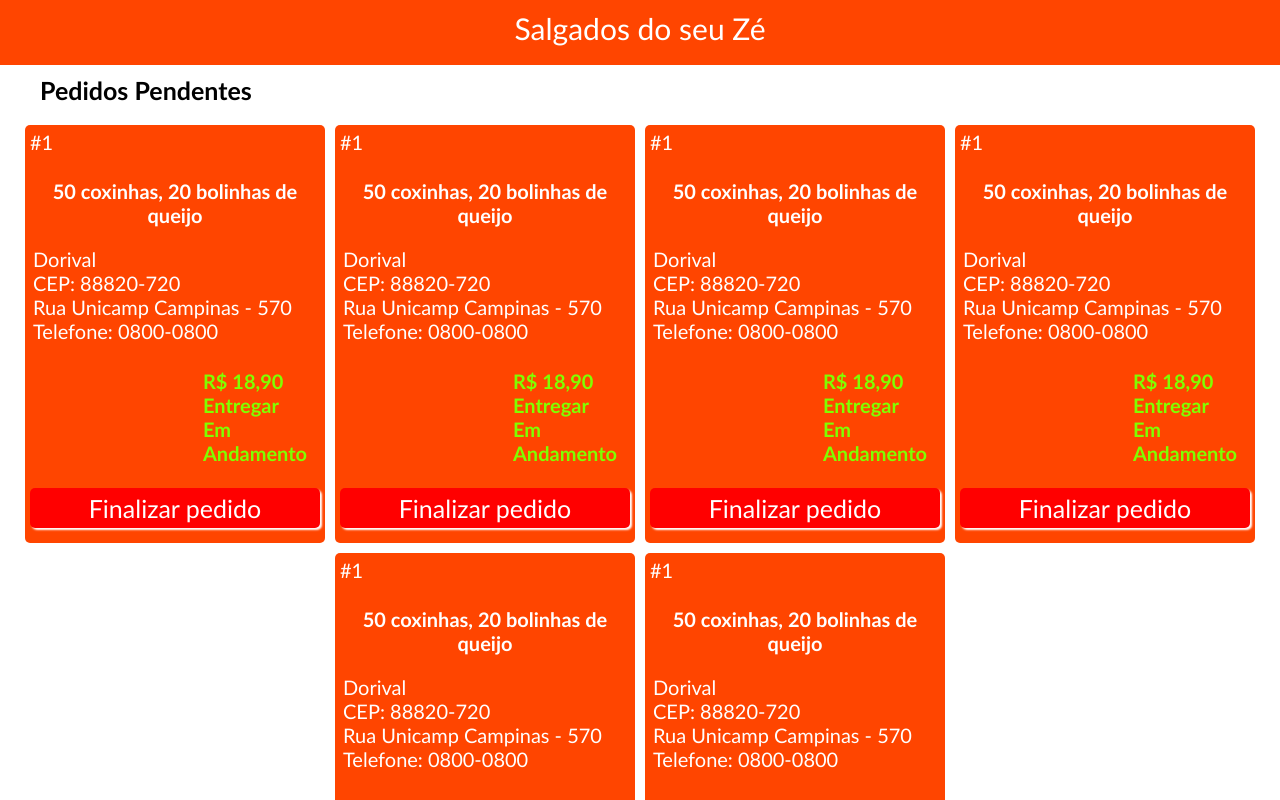
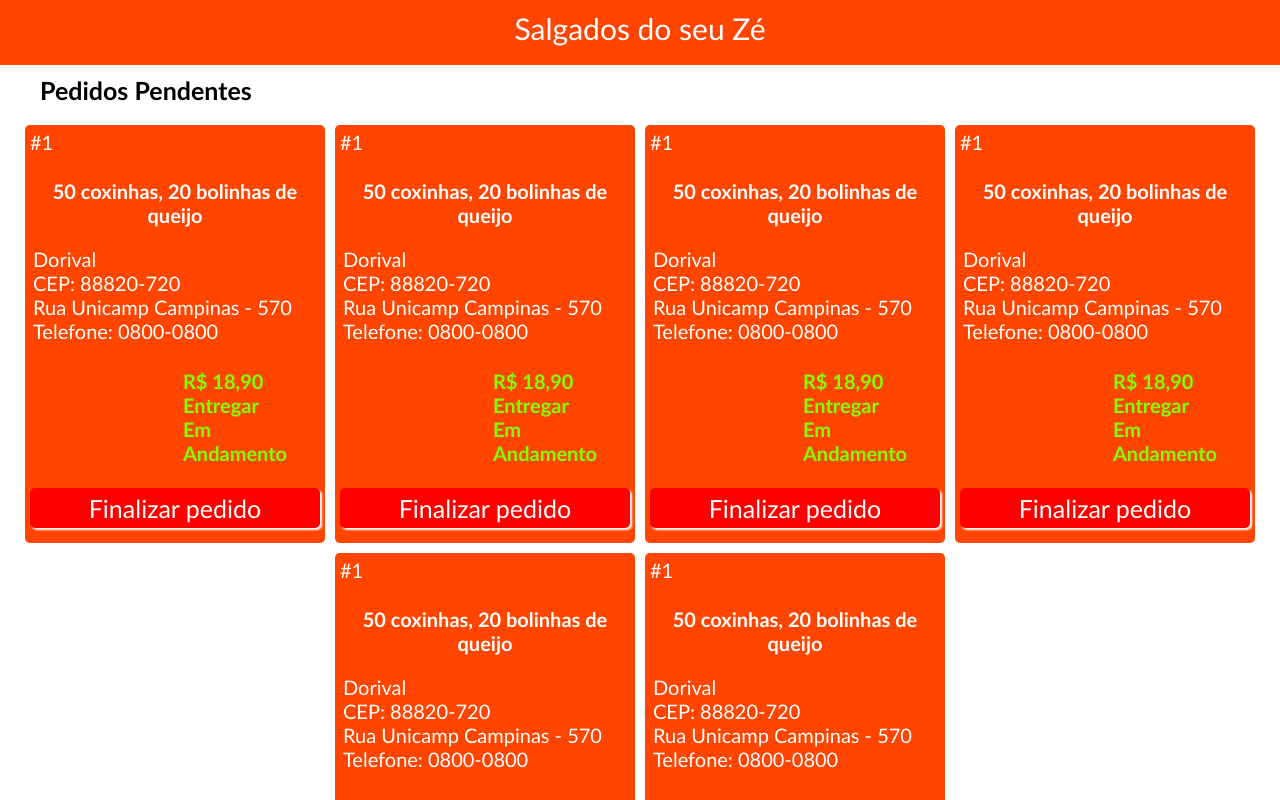
Before and after one commit to JoedSilva18/zenvia_front, a React (Create React App) app: page / in a window 1280 px wide. Shown: the top 800 px of the page. Built offline with nearby package versions, Linux system fonts and the light colour scheme; no server answers; the HTML template or start-up script is replaced by a standard one.

Commit message:
Corrigindo valor de margem de texto

```diff
--- a/src/components/RequestItem/styles.js
+++ b/src/components/RequestItem/styles.js
@@ -45,7 +45,7 @@ export const StatusData = styled.div`
     padding: 3px;
     color: chartreuse;
     font-weight: bold;
-    margin-left: 170px;
+    margin-left: 150px;
 `;
 
 export const FinishButton = styled.button`
```
